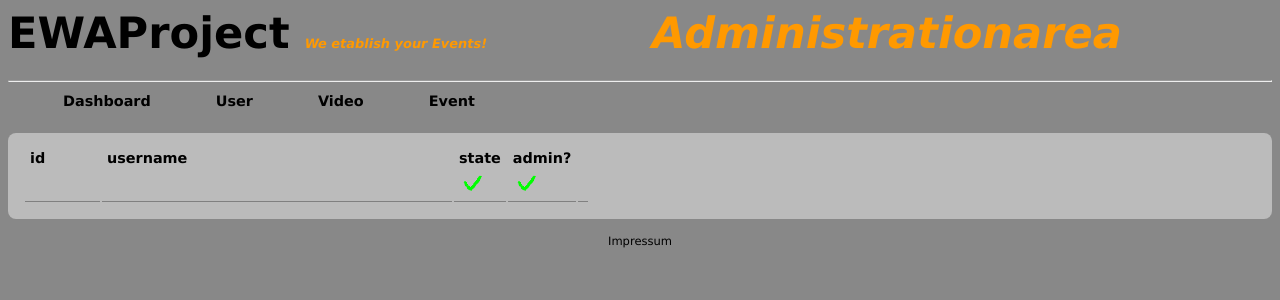
After one commit to zeyorama/EWAProject, a PHP site: page /admin.php?users in a window 1280 px wide. The commit adds this page. Shown: the top 300 px of the page. Run offline with PHP 8.4, Linux system fonts and the light colour scheme.

Commit message:
administrationarea created first design first implementation of user, video and event list discomment comments to get it working

```diff
--- /dev/null
+++ b/admin.php
@@ -0,0 +1,80 @@
+<?php
+#  include_once 'epic.php';
+#  if (signed_in()) {
+#    if ( !( unserialize($_SESSION['user'])->isAdmin() ) ) {
+#      header("Location: index.php");
+#    }
+#  }
+?>
+<!DOCTYPE html>
+<html>
+  <head>
+    <meta charset='utf-8'>
+    <meta content="author" value="Markus Benjamin Kretsch">
+    <meta content="author" value="Frank Kevin Zey">
+    <link href="styles/admin.css" rel="stylesheet" type="text/css">
+  </head>
+  <body>
+    <div id="head_background">
+      EWAProject  <font id="re">We etablish your Events!</font>
+      <font id="re2">Administrationarea</font>
+      <?php
+# Auskommentieren wenn epic.php bzw. mysqli wieder funtzt
+#      if (signed_in()) {
+#        if ( !( unserialize($_SESSION['user'])->isAdmin() ) ) {
+#          echo '<a href="logout.php"><p id="logout">Logout</p><a>';
+#        }
+#      }
+      ?>
+      <hr>
+    </div>
+
+    <div id="navbar">
+      <a href="admin.php"><p id="navItem">Dashboard</p></a>
+      <a href="admin.php?users"><p id="navItem">User</p></a>
+      <a href="admin.php?videos"><p id="navItem">Video</p></a>
+      <a href="admin.php?events"><p id="navItem">Event</p></a>
+      <!--
+        <a href="admin.php?item"><p id="navItem">Item</p></a>
+        Here are space for more nav items!
+      -->
+    </div>
+
+    <div id="dashboard">
+      <noscript>
+        Please activate JavaScript for full functionallity!
+      </noscript>
+<?php
+
+  if (isset($_GET['users'])) {
+    include 'partial/admin_users.php'; # displays all users
+
+  } else if (isset($_GET['videos'])) {
+    include 'partial/admin_videos.php'; # displays all videos
+
+  } else if (isset($_GET['events'])) {
+    include 'partial/admin_events.php'; # displays all events
+
+  } else if (isset($_GET['event'])) {
+    include 'partial/admin_event.php'; # displays all events
+
+  } else if (isset($_GET['user'])) {
+    include 'partial/admin_user.php'; # displays all events
+
+  } else if (isset($_GET['video'])) {
+    include 'partial/admin_video.php'; # displays all events
+
+  } else { # all unknown GET parameters will display dashboard
+    include 'partial/admin_dashboard.php'; # displays dashboard
+
+  }
+
+?>
+    </div>
+
+    <div id="footer">
+      <a href="index.php?impress" id="impress">Impressum</a>
+      <br><br><br>
+    </div>
+  </body>
+</html>
--- a/lib/cDatabase.php
+++ b/lib/cDatabase.php
@@ -56,7 +56,7 @@
 		 * @see i_db#prepare
 		 */
 		public function prepare($query) {
-			$this->stmt = $this->connection->prepare($query) or die("Cannot Prepare $query");
+			$this->stmt = $this->connection->prepare($query) or die("cannot prepare $query");
 		}
 
 
@@ -86,8 +86,8 @@
 				$this->stmt = NULL;
 			}
 			/*
-			 * works definitely for Php version 5.3.10
-			 * For Php version < 5.3.10 Workaround
+			 * works definitely for php version 5.3.10
+			 * for php version < 5.3.10 workaround
 			 */
 			//$this->result = $this->prep->get_result();
 		}
--- a/login.php
+++ b/login.php
@@ -7,6 +7,6 @@ if (!login($_POST['nick'], $_POST['pass'])) {
   $_SESSION['err'] = 'Login failed, try again!';
 }
 
-header("Location: index.php");
+header("Location: index.php"); # redirects to main page
 
 ?>
--- a/logout.php
+++ b/logout.php
@@ -2,8 +2,8 @@
 
 include 'epic.php';
 
-logout();
+logout(); # logs user out
 
-header("Location: index.php");
+header("Location: index.php"); # redirect to main page
 
 ?>
--- /dev/null
+++ b/partial/admin_dashboard.php
@@ -0,0 +1,5 @@
+<div id="board">
+
+
+
+</div>
--- /dev/null
+++ b/partial/admin_event.php
@@ -0,0 +1,5 @@
+<div id="board">
+
+nbiz
+
+</div>
--- /dev/null
+++ b/partial/admin_user.php
@@ -0,0 +1,5 @@
+<div id="board">
+
+nbiz
+
+</div>
--- /dev/null
+++ b/partial/admin_users.php
@@ -0,0 +1,54 @@
+<?php
+#  global $db;
+#  $db->query("SELECT * FROM _user ORDER BY id;");
+
+#  while ($user = $db->get_next_result('User')) {
+#  $users[] = $user;
+#  }
+?>
+<div id="board">
+
+<table id="info">
+  <colgroup>
+    <col width="75px"> <!-- id -->
+    <col width="350px"> <!-- nick -->
+    <col width="50px"> <!-- locked -->
+    <col width="50px"> <!-- admin -->
+    <col> <!-- link -->
+  </colgroup>
+  <tr>
+    <th>id</th>
+    <th>username</th>
+    <th>state</th>
+    <th>admin?</th>
+  </tr>
+<?php
+#  foreach ($users as $u) {
+?>
+  <tr>
+    <td><?php #echo "$u.>getId()"; ?></td>
+    <td><?php #echo "$u.>getNick()"; ?></td>
+    <td>
+    <?php
+    if (true) { #($u->isLocked()) ?>
+      <img src="images/kay.png">
+    <?php } else { ?>
+      <img src="images/x.png">
+    <?php } ?>
+    </td>
+    <td>
+    <?php
+    if (true) { #($u->isAdmin()) ?>
+      <img src="images/kay.png">
+    <?php } else { ?>
+      <img src="images/x.png">
+    <?php } ?>
+    </td>
+    <td><?php #echo "<a href='admin.php?user={$u.>getId()}'>show</a>"; ?></td>
+  </tr>
+<?php
+#  }
+?>
+</table>
+
+</div>
--- /dev/null
+++ b/partial/admin_video.php
@@ -0,0 +1,5 @@
+<div id="board">
+
+nbiz
+
+</div>
--- /dev/null
+++ b/styles/admin.css
@@ -0,0 +1,102 @@
+body {
+  font-family: Ubuntu, Verdana, Arial, Helvetica, sans-serif;
+  font-size: 0.9em;
+  background-color: #888888;
+}
+
+div {
+  border-radius: 8px;
+}
+
+div#head_background {
+  height: 85px;
+  font-weight: bold;
+  font-size: 3.0em;
+}
+
+p#logout:hover {
+  display: inline;
+  background-color: silver;
+  border-radius: 15px;
+}
+
+p#logout {
+  display: inline;
+  margin: 4px 7px 4px 7px;
+  padding: 4px 6px 4px 6px;
+  float: right;
+  font-size: 0.8em;
+}
+
+div#navbar {
+  height: 40px;
+  padding-left: 25px;
+  padding-right: 25px;
+  font-weight: bold;
+}
+
+p#navItem {
+  display: inline;
+  margin: 10px 18px 10px 18px;
+  padding: 8px 12px 8px 12px ;
+}
+
+p#navItem:hover {
+  display: inline;
+  background-color: silver;
+  border-radius: 15px;
+}
+
+div#board {
+  background-color: #BBB;
+  padding: 15px;
+}
+
+table#info tr th {
+  padding: 0px 5px 0px 5px;
+  text-align: left;
+}
+
+table#info tr td {
+  padding: 5px 5px 0px 5px;
+  height: 25px;
+  border-bottom: 1px solid gray;
+}
+
+div#footer {
+  clear: both;
+  margin-top: 15px;
+  text-align: center;
+  font-size: 0.8em;
+}
+
+a#impress:hover {
+  color: #FFF;
+  text-decoration: none;
+}
+
+a {
+  color: #000;
+  text-decoration: none;
+}
+
+font#re {
+  color: #ff9900;
+  font-size: 0.3em;
+  font-style: italic;
+}
+
+font#re2 {
+  padding-left: 150px;
+  color: #FF9900;
+  font-style: italic;
+}
+
+hr#hr {
+  color: #580070;
+}
+
+div#login {
+  text-align: right;
+  border: 2px solid silver;
+}
```
Also changed, not shown: partial/admin_events.php (added, +48 -0 lines), partial/admin_videos.php (added, +49 -0 lines), images/kay.png (added), images/x.png (added), lib/iVideo.php (line endings or trailing spaces), partial/admin_login.php (added), 2 other files.
